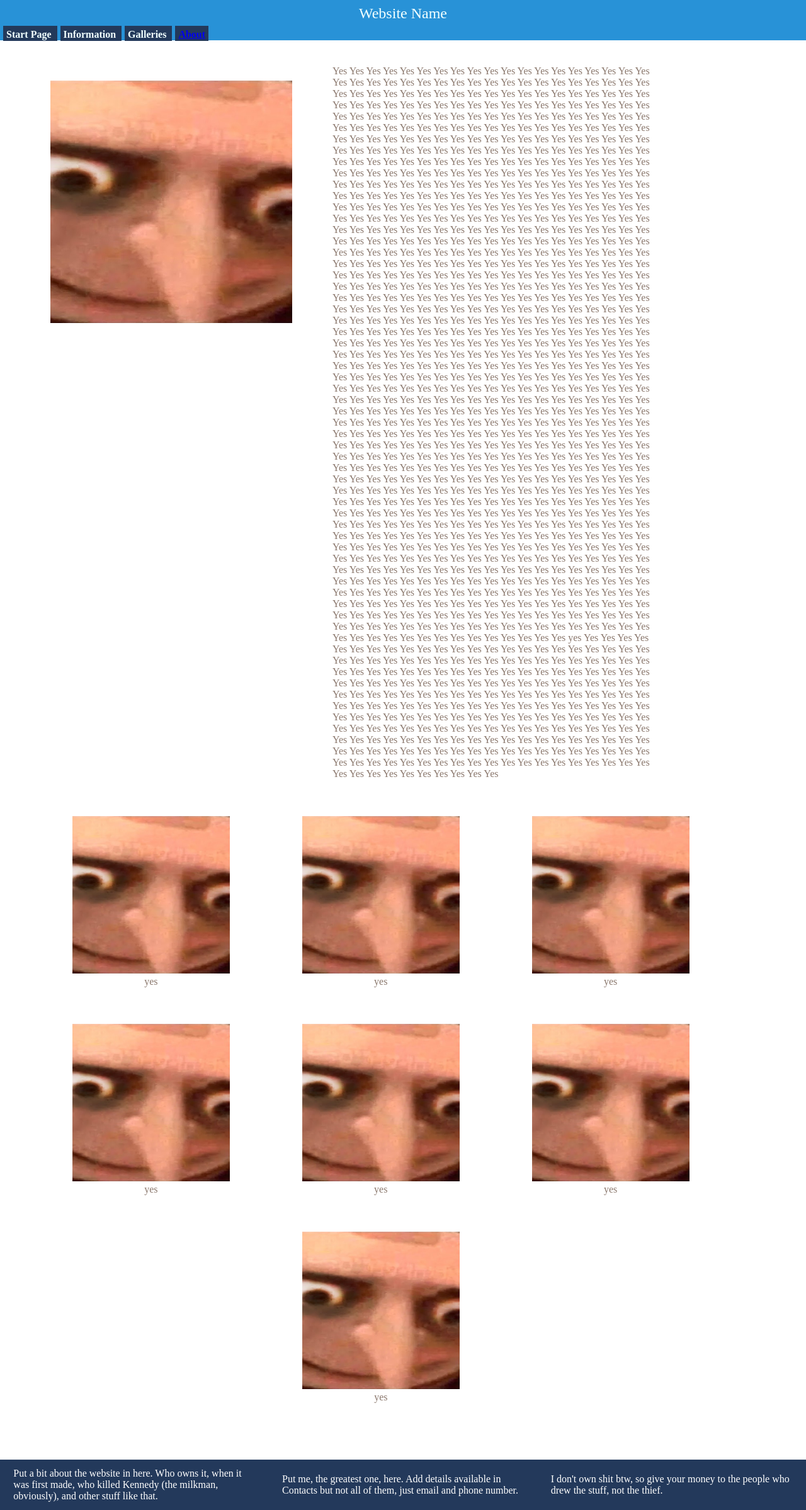
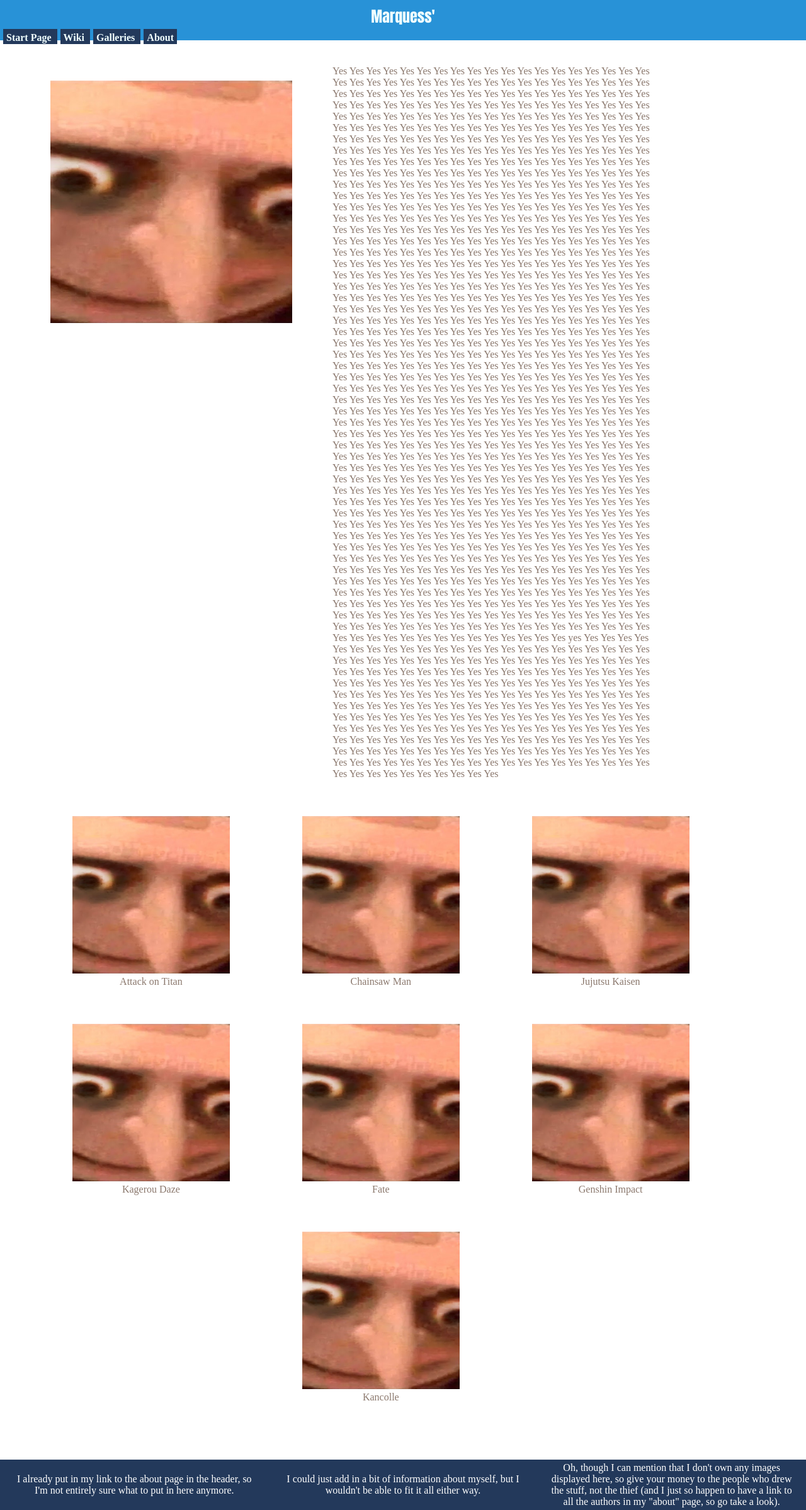
Before and after one commit to PaperToori/Website-Project, a plain HTML site: page public/Index/main.html in a window 1280 px wide. Shown: the whole page at 63% size. Drawn offline with Linux system fonts and the light colour scheme.

Commit message:
stop bug when switching pages + links everywhere

```diff
--- a/public/Index/main.html
+++ b/public/Index/main.html
@@ -10,19 +10,19 @@
   <body>
     <header>
       <p class="website_name">
-        <a href="/public/Index/main.html" class="nav-li">Website Name</a>
+        <a href="/public/Index/main.html" class="nav-li">Marquess'</a>
       </p>
       <b class="header_box">
-        <a href="/public/Index/main.html" class="nav-li"> Start Page</a>
+        <a href="/public/Index/main.html" class="nav-li">Start Page</a>
       </b>
       <b class="header_box">
-        <a href="/public/Index/mainInfo.html" class="nav-li">Information</a>
+        <a href="/public/Index/mainInfo.html" class="nav-li">Wiki</a>
       </b>
       <b class="header_box">
         <a href="/public/Index/mainGallery.html" class="nav-li">Galleries</a>
       </b>
       <b class="header_box">
-        <a href="/public/Index/about.html">About</a>
+        <a href="/public/Index/about.html" class="nav-li">About</a>
       </b>
     </header>
     <div class="firstintro">
@@ -102,46 +102,46 @@
     </div>
     <div class="series_startlist">
       <div class="series_icon">
-        <a href="">
+        <a href="/public/Index/infopage/infoAoT.html">
           <img src="/public/images/top text.jpg" alt="" />
         </a>
-        <p>yes</p>
+        <p>Attack on Titan</p>
       </div>
       <div class="series_icon">
-        <a href="">
+        <a href="/public/Index/infopage/infoChainsaw.html">
           <img src="/public/images/top text.jpg" alt="" />
         </a>
-        <p>yes</p>
+        <p>Chainsaw Man</p>
       </div>
       <div class="series_icon">
-        <a href="">
+        <a href="/public/Index/infopage/infoJujutsu.html">
           <img src="/public/images/top text.jpg" alt="" />
         </a>
-        <p>yes</p>
+        <p>Jujutsu Kaisen</p>
       </div>
       <div class="series_icon">
-        <a href="">
+        <a href="/public/Index/infopage/infoKagerou.html">
           <img src="/public/images/top text.jpg" alt="" />
         </a>
-        <p>yes</p>
+        <p>Kagerou Daze</p>
       </div>
       <div class="series_icon">
-        <a href="">
+        <a href="/public/Index/infopage/infoFate.html">
           <img src="/public/images/top text.jpg" alt="" />
         </a>
-        <p>yes</p>
+        <p>Fate</p>
       </div>
       <div class="series_icon">
-        <a href="">
+        <a href="/public/Index/infopage/infoGenshin.html">
           <img src="/public/images/top text.jpg" alt="" />
         </a>
-        <p>yes</p>
+        <p>Genshin Impact</p>
       </div>
       <div class="series_icon">
-        <a href="">
+        <a href="/public/Index/infopage/infoKancolle.html">
           <img src="/public/images/top text.jpg" alt="" />
         </a>
-        <p>yes</p>
+        <p>Kancolle</p>
       </div>
     </div>
 
@@ -149,21 +149,22 @@
       <div class="footer_box">
         <div class="flexing">
           <p>
-            Put a bit about the website in here. Who owns it, when it was first
-            made, who killed Kennedy (the milkman, obviously), and other stuff
-            like that.
+            I already put in my link to the about page in the header, so I'm not
+            entirely sure what to put in here anymore.
           </p>
         </div>
         <div class="flexing">
           <p>
-            Put me, the greatest one, here. Add details available in Contacts
-            but not all of them, just email and phone number.
+            I could just add in a bit of information about myself, but I
+            wouldn't be able to fit it all either way.
           </p>
         </div>
         <div class="flexing">
           <p>
-            I don't own shit btw, so give your money to the people who drew the
-            stuff, not the thief.
+            Oh, though I can mention that I don't own any images displayed here,
+            so give your money to the people who drew the stuff, not the thief
+            (and I just so happen to have a link to all the authors in my
+            "about" page, so go take a look).
           </p>
         </div>
       </div>
--- a/public/css/mainStyle.css
+++ b/public/css/mainStyle.css
@@ -30,6 +30,7 @@ body {
   display: flex;
   justify-content: center;
   font-size: 3vh;
+  font-family: Impact, Haettenschweiler, "Arial Narrow Bold", sans-serif;
 }
 
 .header_box {
@@ -39,7 +40,7 @@ body {
   padding-right: 5px;
   padding-top: 5px;
   background-color: rgb(35, 57, 91);
-  line-height: 5vh;
+  line-height: 4vh;
   justify-content: end;
 }
 
@@ -100,6 +101,7 @@ b {
   width: 30%;
   height: 10vh;
   align-items: center;
+  text-align: center;
 }
 
 a.nav-li:link {
```
